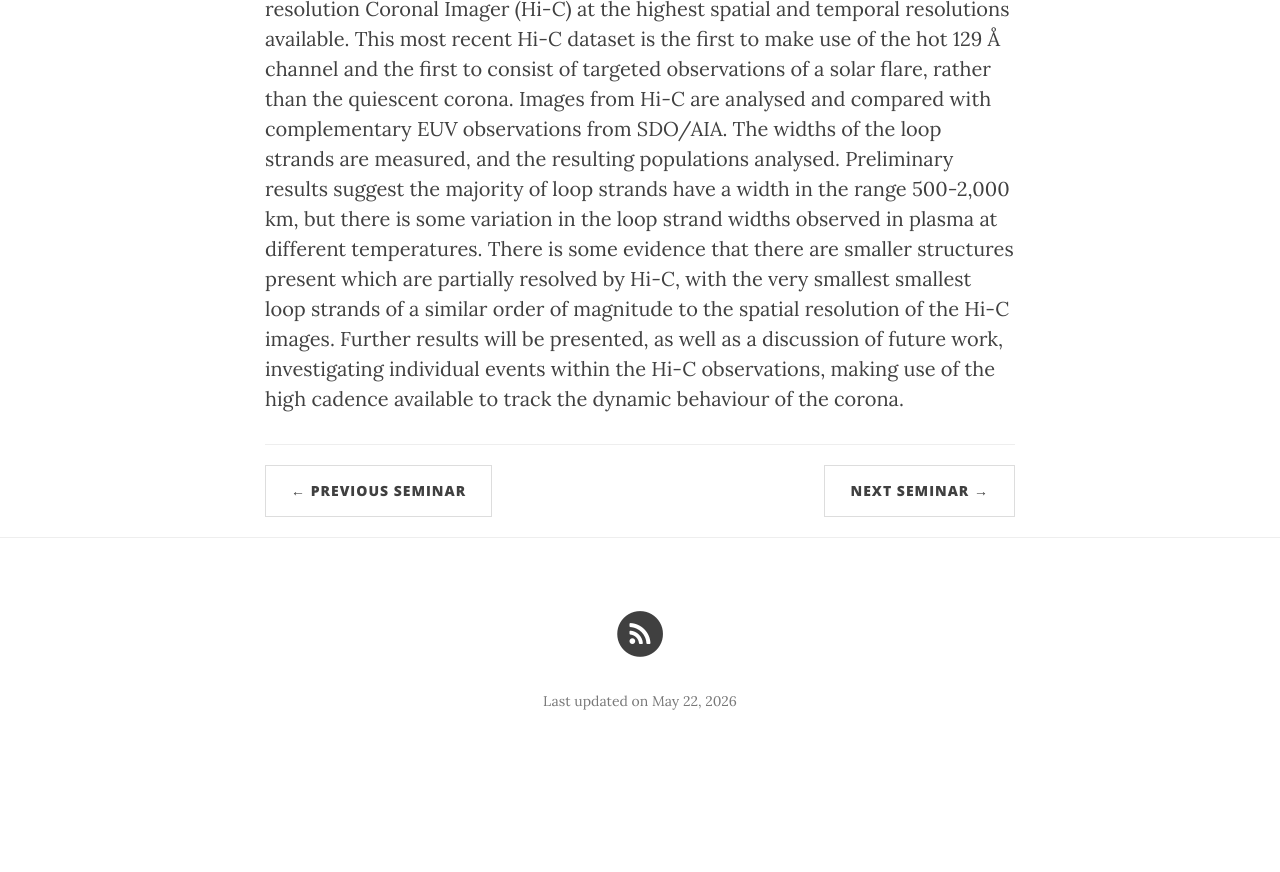
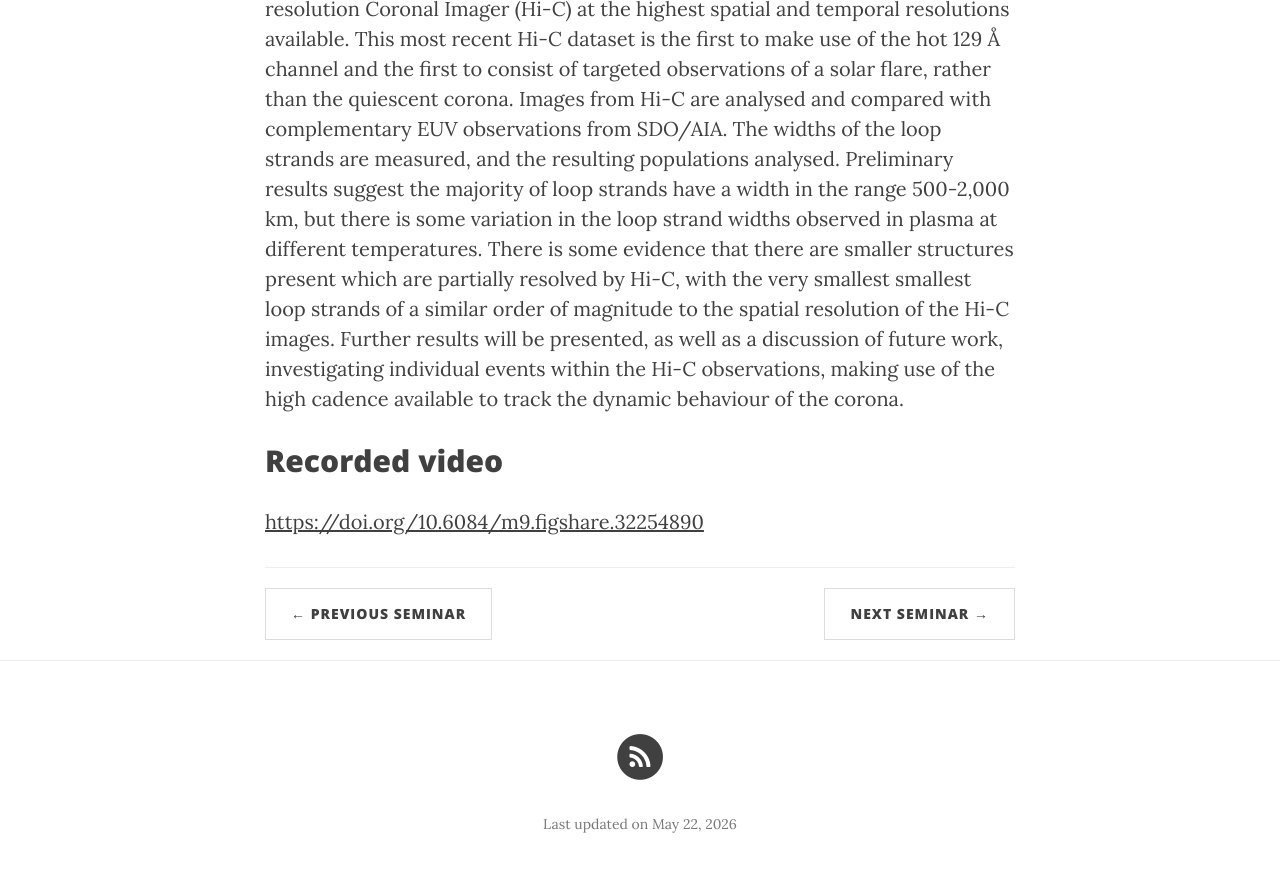
Before and after one commit to ITA-Solar/espos, a Jekyll site: the page built from _posts/2026-03-12-Rankin.md, in a window 1280 px wide and 900 px high, scrolled down 832 px. Shown: the top 872 px of the window. Built offline with Jekyll 4.4.1, drawn with Linux system fonts in a browser that asks for light colours; nearby versions of some CDN libraries; before the commit the page ends 1609 px from its top, so only the background shows below that.

Commit message:
Update _posts/2026-03-12-Rankin.md

```diff
--- a/_posts/2026-03-12-Rankin.md
+++ b/_posts/2026-03-12-Rankin.md
@@ -9,3 +9,6 @@ published:  true
 
 ## Abstract
 This work takes advantage of new observational data collected by the High-resolution Coronal Imager (Hi-C) at the highest spatial and temporal resolutions available. This most recent Hi-C dataset is the first to make use of the hot 129 Å channel and the first to consist of targeted observations of a solar flare, rather than the quiescent corona. Images from Hi-C are analysed and compared with complementary EUV observations from SDO/AIA. The widths of the loop strands are measured, and the resulting populations analysed. Preliminary results suggest the majority of loop strands have a width in the range 500-2,000 km, but there is some variation in the loop strand widths observed in plasma at different temperatures. There is some evidence that there are smaller structures present which are partially resolved by Hi-C, with the very smallest smallest loop strands of a similar order of magnitude to the spatial resolution of the Hi-C images. Further results will be presented, as well as a discussion of future work, investigating individual events within the Hi-C observations, making use of the high cadence available to track the dynamic behaviour of the corona.
+
+## Recorded video
+[https://doi.org/10.6084/m9.figshare.32254890](https://doi.org/10.6084/m9.figshare.32254890.v1)
```
